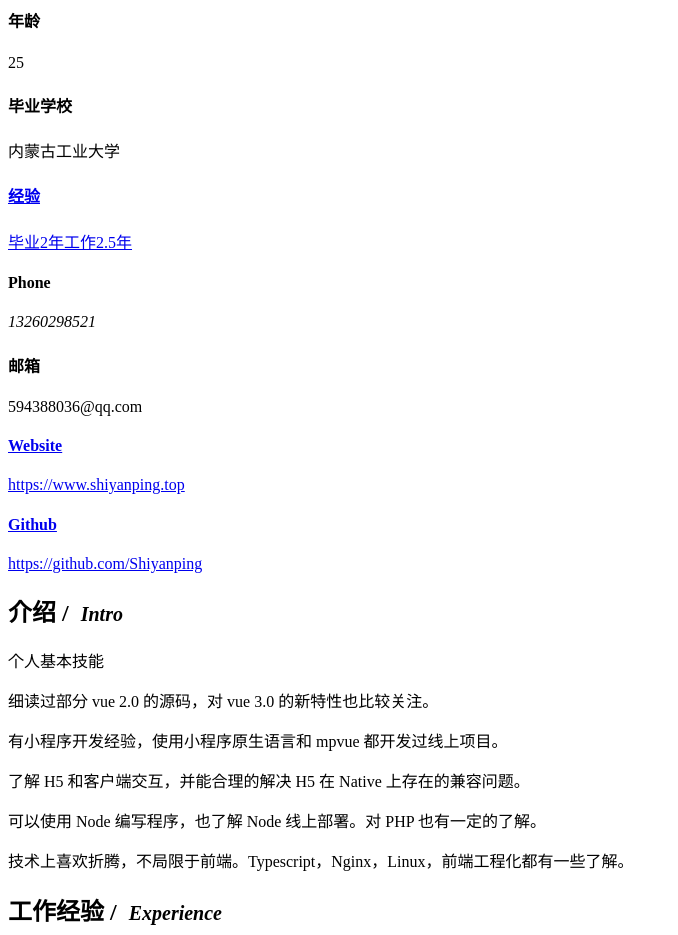
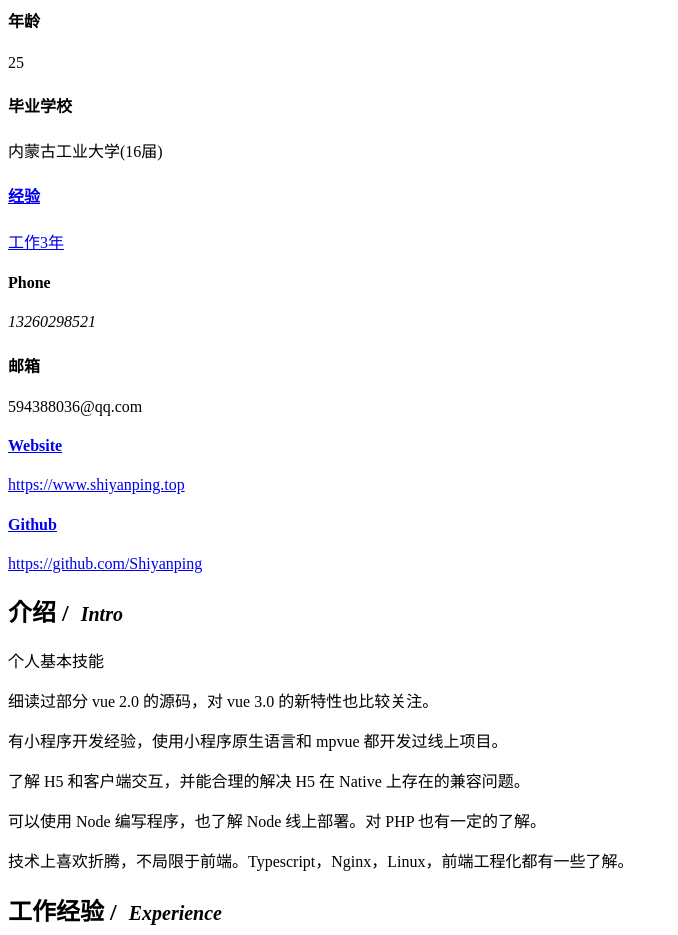
Before and after one commit to Shiyanping/resume, a Vue app: page /#/ in a window 1280 px wide. Shown: the part 920-1855 px from the top of the page, without its empty margins (0-678 px from the left). Built offline with nearby package versions, Linux system fonts and the light colour scheme; what vue-resource would draw is missing.

Commit message:
修改简历

```diff
--- a/src/pages/front.vue
+++ b/src/pages/front.vue
@@ -50,7 +50,7 @@
                 <div class="col-md-6 col-lg-3">
                   <a class="item wow inShow" data-wow-delay="0.55s" :href="userInfo.website" target="_blank">
                     <h4>经验</h4>
-                    <div class="info">{{userInfo.exp[0]+(calcDate(userInfo.workSince)-1)+userInfo.exp[1]+(calcDate(userInfo.workSince)-0.5)+userInfo.exp[2]}}</div>
+                    <div class="info">{{userInfo.exp[0]}}</div>
                   </a>
                 </div>
               </div>
--- a/static/resume.json
+++ b/static/resume.json
@@ -2,14 +2,13 @@
   "name": "石燕平",
   "sex": "男",
   "birthday": "1994-06-27",
-  "workSince": "2016-02-15",
-  "exp": ["毕业", "年工作", "年"],
+  "exp": ["工作3年"],
   "nickname": "小石",
   "firstName": "Shi",
   "lastName": "yanping",
   "slogan": "业精于勤荒于嬉，行成于思毁于随",
   "tips": "Ctrl+p可以印本简历，打印时显示真名",
-  "education": "内蒙古工业大学",
+  "education": "内蒙古工业大学(16届)",
   "phone": 13260298521,
   "location": "Beijing·China",
   "qq": {
```
